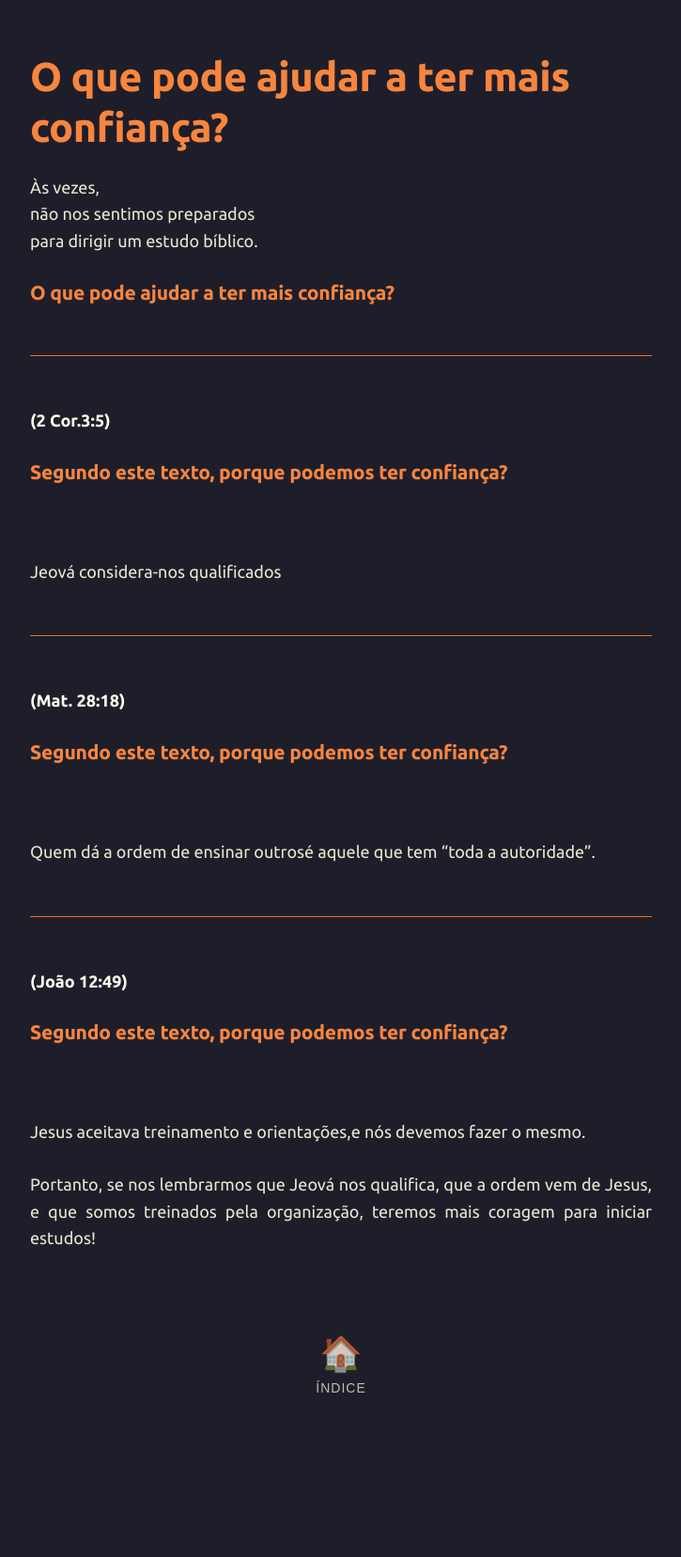
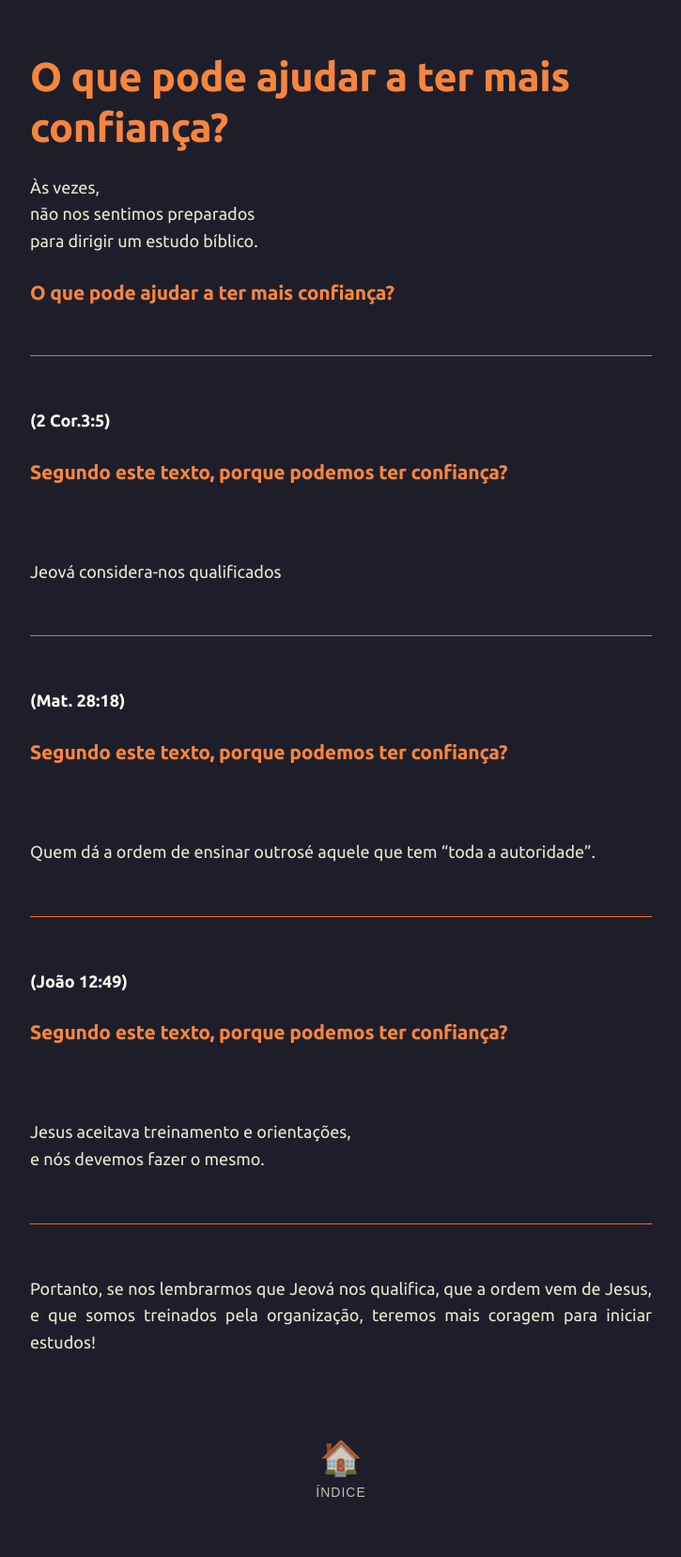
Before and after one commit to joaquim-capitao/jw, a Jekyll site: the page built from saidas/004-saida.md, in a window 1280 px wide. Shown: the whole page at 94% size, without its empty margins (277-1002 px from the left). Built offline with Jekyll 4.4.1, drawn with Linux system fonts in a browser that asks for light colours; our own code applies the rules of GitHub Pages for plain Markdown files; before the commit the page ends 1547 px from its top, so only the background shows below that.

```diff
--- a/saidas/004-saida.md
+++ b/saidas/004-saida.md
@@ -27,7 +27,10 @@ Quem dá a ordem de ensinar outrosé aquele que tem "toda a autoridade".
 ### Segundo este texto, porque podemos ter confiança?
 <br>
 
-Jesus aceitava treinamento e orientações,e nós devemos fazer o mesmo.
+Jesus aceitava treinamento e orientações,
+e nós devemos fazer o mesmo.
+
+---
 
 Portanto,
 se nos lembrarmos que Jeová nos qualifica,
```
